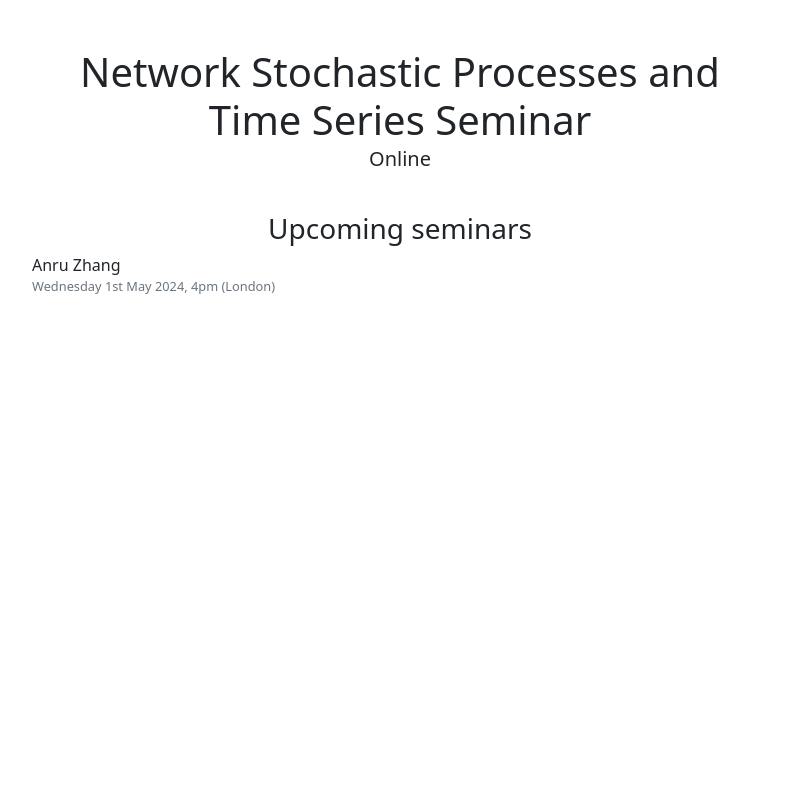
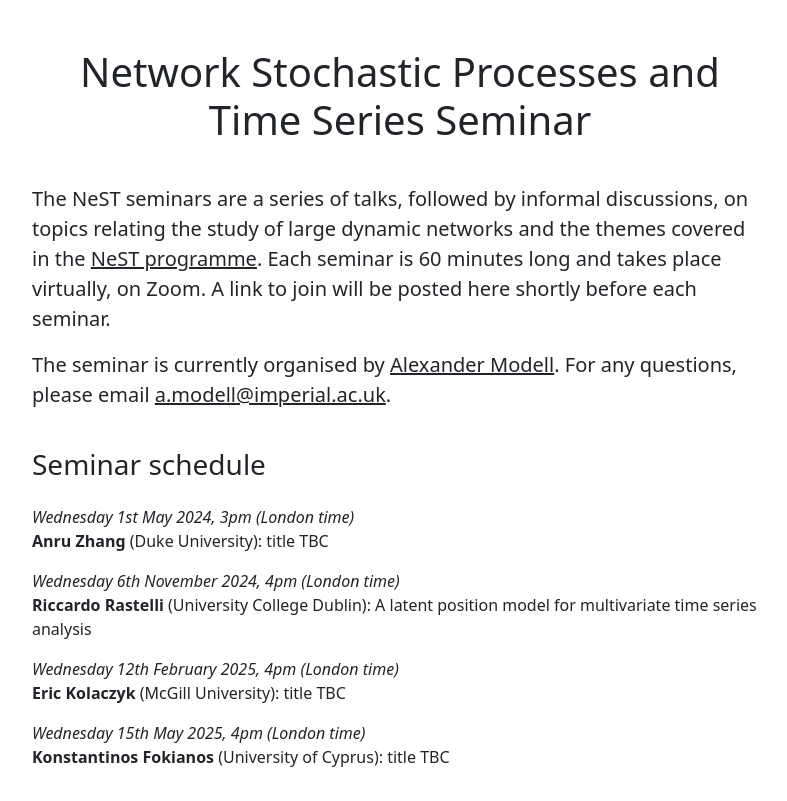
Before and after one commit to alexandermodell/alexandermodell.github.io, a website: page nest_seminar.html in a window 1280 px wide. Shown: the whole page, without its empty margins (240-1027 px from the left). Drawn offline with Linux system fonts and the light colour scheme.

Commit message:
talks added to nest_seminar page

```diff
--- a/nest_seminar.html
+++ b/nest_seminar.html
@@ -14,21 +14,50 @@
         <div class="col-lg-2"></div>
       <div class="col-lg-8 mt-5 ml-2 mr-2">
         <center>
-        <h class="mx-auto d-block display-6">
+        <h class="mx-auto d-block display-6" style="margin-bottom: 1em;">
             Network Stochastic Processes and Time Series Seminar
           </h>
-          <p class="lead">Online</p>
-        <h3 style="margin-top:1cm;">Upcoming seminars</h3>
-    </center>
+        </center>
+          <p class="lead">The NeST seminars are a series of talks, followed by informal discussions, on topics relating the study of large dynamic networks and the themes covered in the <a href="https://nest-programme.org.uk/" class="link-dark">NeST programme</a>. Each seminar is 60 minutes long and takes place virtually, on Zoom. A link to join will be posted here shortly before each seminar.</p>
+
+          <p class="lead">The seminar is currently organised by <a href="https://amodell.me/" class="link-dark">Alexander Modell</a>. For any questions, please email <a href="a.modell@imperial.ac.uk" class="link-dark">a.modell@imperial.ac.uk</a>.</p>
+        <h3 style="margin-top:1cm;">Seminar schedule</h3>
+
 
         <ul class="list-unstyled">
           <li>
             <div class="d-flex">
               <div class="flex-grow-1">
-                <p>Anru Zhang</p>
-                <p class="publication-authors">
-                  Wednesday 1st May 2024, 4pm (London)
+                <p></p>
+                <p>
+                  <em>Wednesday 1st May 2024, 3pm (London time)</em><br>
+                  <b>Anru Zhang</b> (Duke University): title TBC
+                  <!-- <div class="publication-authors">
+                    Abstract TBC
+                  </div> -->
                 </p>
+                <p>
+                  <em>Wednesday 6th November 2024, 4pm (London time)</em><br>
+                  <b>Riccardo Rastelli</b> (University College Dublin): A latent position model for multivariate time series analysis
+                  <!-- <div class="publication-authors">
+                    Abstract TBC
+                  </div> -->
+                </p>
+                <p>
+                  <em>Wednesday 12th February 2025, 4pm (London time)</em><br>
+                  <b>Eric Kolaczyk</b> (McGill University): title TBC
+                  <!-- <div class="publication-authors">
+                    Abstract TBC
+                  </div> -->
+                </p>
+                <p>
+                  <em>Wednesday 15th May 2025, 4pm (London time)</em><br>
+                  <b>Konstantinos Fokianos</b> (University of Cyprus): title TBC
+                  <!-- <div class="publication-authors">
+                    Abstract TBC
+                  </div> -->
+                </p>
+
               </div>
             </div>
           </li>
```
